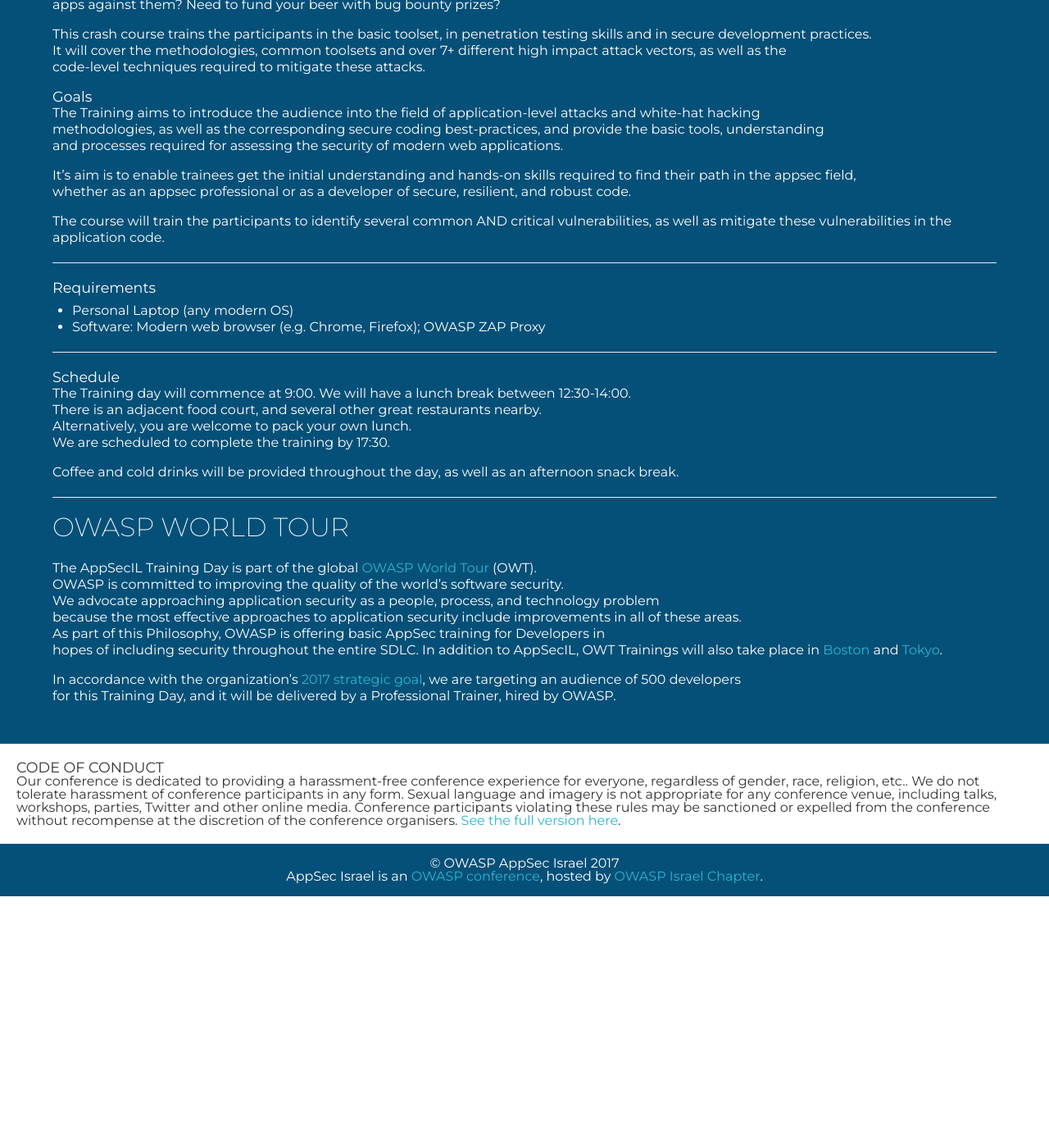
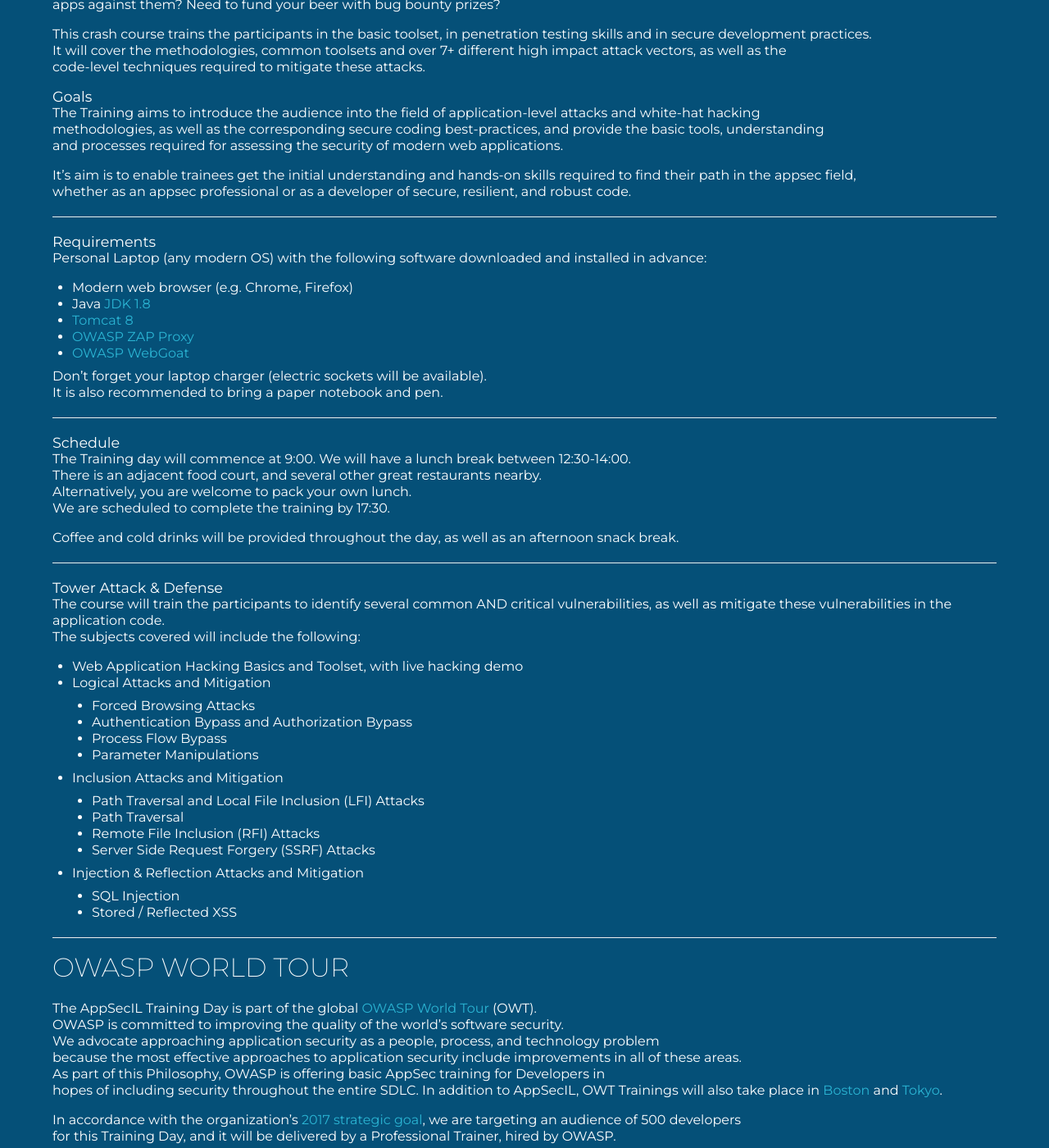
Before and after one commit to OWASP/AppSec-Israel-2017, a Jekyll site: the page built from Training.md, in a window 1280 px wide and 1400 px high, scrolled down 660 px. Shown: the whole window at 82% size. Built offline with Jekyll 4.4.1, drawn with Linux system fonts in a browser that asks for light colours; our own code applies the rules of GitHub Pages for plain Markdown files; before the commit the page ends 1753 px from its top, so only the background shows below that.

Commit message:
Update Training.md

```diff
--- a/Training.md
+++ b/Training.md
@@ -35,15 +35,20 @@ and processes required for assessing the security of modern web applications.
 It's aim is to enable trainees get the initial understanding and hands-on skills required to find their path in the appsec field,
 whether as an appsec professional or as a developer of secure, resilient, and robust code.
 
-The course will train the participants to identify several common AND critical vulnerabilities,
-as well as mitigate these vulnerabilities in the application code.
-
 ---
 
 #### Requirements
 
-- Personal Laptop (any modern OS)
-- Software: Modern web browser (e.g. Chrome, Firefox); OWASP ZAP Proxy
+Personal Laptop (any modern OS) with the following software downloaded and installed in advance:
+
+- Modern web browser (e.g. Chrome, Firefox)
+- Java [JDK 1.8](http://www.oracle.com/technetwork/pt/java/javase/downloads/jdk8-downloads-2133151.html)
+- [Tomcat 8](https://tomcat.apache.org/download-80.cgi)
+- [OWASP ZAP Proxy](https://www.owasp.org/index.php/OWASP_Zed_Attack_Proxy_Project)
+- [OWASP WebGoat](https://www.owasp.org/index.php/Category:OWASP_WebGoat_Project)
+
+Don't forget your laptop charger (electric sockets will be available).
+It is also recommended to bring a paper notebook and pen.
 
 ---
 
@@ -59,6 +64,29 @@ Coffee and cold drinks will be provided throughout the day, as well as an aftern
 
 ---
 
+#### Tower Attack & Defense
+
+The course will train the participants to identify several common AND critical vulnerabilities,
+as well as mitigate these vulnerabilities in the application code.
+The subjects covered will include the following:
+
+- Web Application Hacking Basics and Toolset, with live hacking demo
+- Logical Attacks and Mitigation
+  - Forced Browsing Attacks
+  - Authentication Bypass and Authorization Bypass
+  - Process Flow Bypass
+  - Parameter Manipulations
+- Inclusion Attacks and Mitigation
+  - Path Traversal and Local File Inclusion (LFI) Attacks
+  - Path Traversal
+  - Remote File Inclusion (RFI) Attacks
+  - Server Side Request Forgery (SSRF) Attacks
+- Injection & Reflection Attacks and Mitigation
+  - SQL Injection
+  - Stored / Reflected XSS
+
+---
+
 ### OWASP World Tour
 
 The AppSecIL Training Day is part of the global [OWASP World Tour](https://www.owasp.org/index.php/OWASP_World_Tour) (OWT).
```
